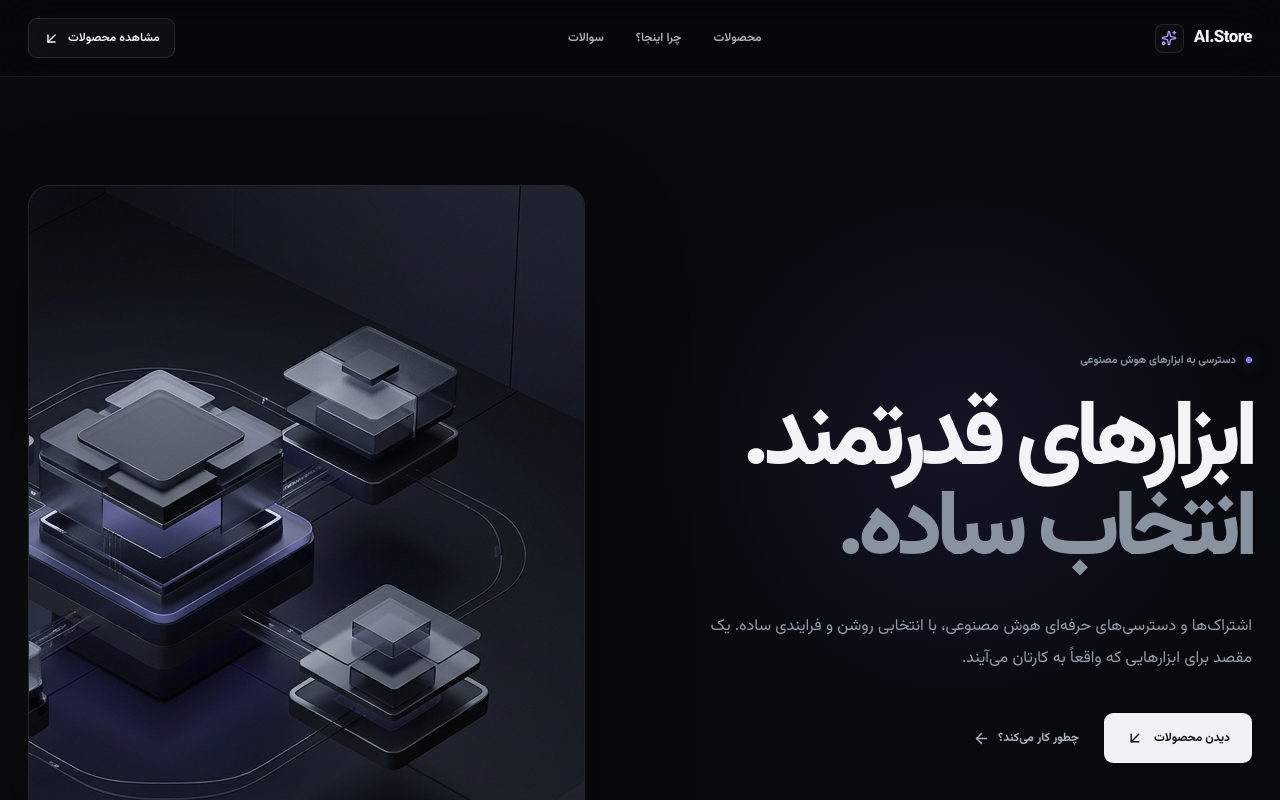
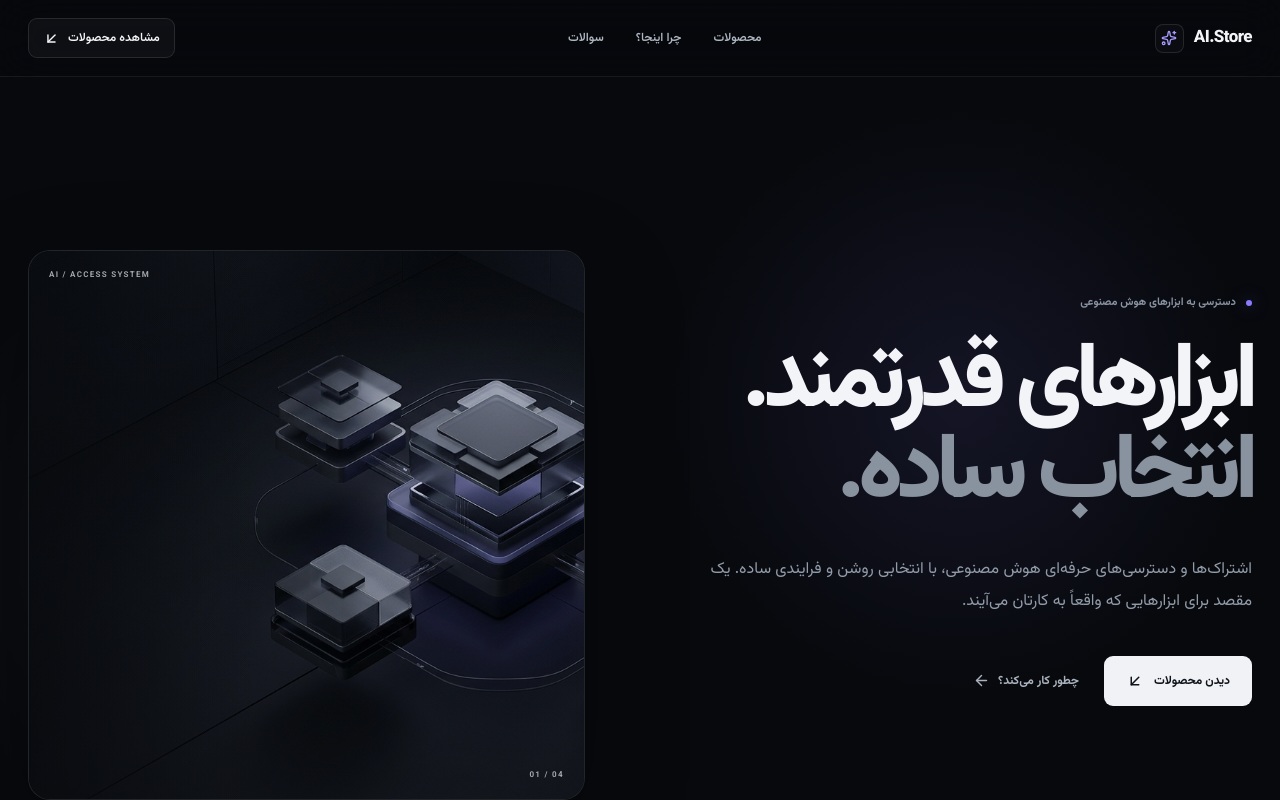
Before and after one commit to artinasd/flow-bypass, a React (Vite) app: page / in a window 1280 px wide. Shown: the top 800 px of the page. Built offline with nearby package versions, Linux system fonts and the light colour scheme.

Commit message:
Style generated hero image

```diff
--- a/src/App.css
+++ b/src/App.css
@@ -196,80 +196,49 @@ section{position:relative}
   overflow:hidden;
   border:1px solid var(--line);
   border-radius:22px;
+  background:#080b10;
+  box-shadow:0 35px 100px rgba(0,0,0,.28);
+  isolation:isolate;
+}
+.hero-image{
+  position:absolute;
+  inset:0;
+  width:100%;
+  height:100%;
+  display:block;
+  object-fit:cover;
+  object-position:center;
+  filter:saturate(.92) contrast(1.02);
+  transform:scale(1.012);
+  transition:transform .7s cubic-bezier(.2,.7,.2,1),filter .35s ease;
+}
+.hero-art:hover .hero-image{
+  transform:scale(1.035);
+  filter:saturate(1) contrast(1.04);
+}
+.hero-image-overlay{
+  position:absolute;
+  inset:0;
+  z-index:1;
+  pointer-events:none;
   background:
-    radial-gradient(circle at 50% 48%,rgba(139,124,255,.11),transparent 27%),
-    rgba(255,255,255,.018);
-  box-shadow:0 35px 100px rgba(0,0,0,.28);
+    linear-gradient(90deg,rgba(7,9,13,.48),transparent 42%),
+    linear-gradient(180deg,rgba(7,9,13,.16),transparent 28%,rgba(7,9,13,.34)),
+    radial-gradient(circle at 72% 48%,transparent 30%,rgba(7,9,13,.28) 100%);
 }
-.hero-art-grid{
-  position:absolute;inset:0;opacity:.48;
-  background-image:
-    linear-gradient(rgba(255,255,255,.045) 1px,transparent 1px),
-    linear-gradient(90deg,rgba(255,255,255,.045) 1px,transparent 1px);
-  background-size:48px 48px;
-  mask-image:linear-gradient(to bottom,black,transparent 88%);
-}
-.hero-orbit{
+.hero-image-label,
+.hero-image-index{
   position:absolute;
-  left:67%;top:46%;
-  border:1px solid rgba(255,255,255,.12);
-  border-radius:50%;
-  transform:translate(-50%,-50%) rotate(-18deg);
-}
-.orbit-one{width:78%;height:38%}
-.orbit-two{width:62%;height:62%;transform:translate(-50%,-50%) rotate(54deg)}
-.orbit-three{width:35%;height:82%;transform:translate(-50%,-50%) rotate(105deg);border-style:dashed}
-.hero-core{
-  position:absolute;
-  width:184px;height:184px;
-  left:67%;top:46%;
-  transform:translate(-50%,-50%);
-  display:flex;
-  flex-direction:column;
-  align-items:center;
-  justify-content:center;
-  color:#fff;
-  border:1px solid rgba(255,255,255,.17);
-  border-radius:50%;
-  background:rgba(13,17,24,.74);
-  box-shadow:0 0 70px rgba(139,124,255,.11),inset 0 0 40px rgba(255,255,255,.025);
-  backdrop-filter:blur(18px);
-  -webkit-backdrop-filter:blur(18px);
-  animation:coreBreath 7s ease-in-out infinite;
-}
-.hero-core strong{font-size:62px;line-height:.9;letter-spacing:-.08em}
-.hero-core-small{font-size:7px;letter-spacing:.2em;color:#8d97a5;direction:ltr}
-.hero-coordinate{
-  position:absolute;
-  color:#6e7885;
+  z-index:2;
+  color:rgba(240,244,248,.66);
   font-size:8px;
+  font-weight:700;
   letter-spacing:.16em;
   direction:ltr;
+  text-transform:uppercase;
 }
-.hero-coordinate.top{top:18px;left:20px}
-.hero-coordinate.bottom{right:20px;bottom:18px}
-.hero-node{
-  position:absolute;
-  z-index:4;
-  padding:10px 13px;
-  border:1px solid rgba(255,255,255,.13);
-  border-radius:8px;
-  background:rgba(12,16,22,.72);
-  color:#c6cdd6;
-  box-shadow:0 14px 40px rgba(0,0,0,.22);
-  backdrop-filter:blur(14px);
-  font-size:8px;
-  font-weight:700;
-  letter-spacing:.1em;
-  direction:ltr;
-}
-.hero-node-google{right:9%;top:23%}
-.hero-node-chatgpt{left:9%;top:59%}
-.hero-node-future{right:16%;bottom:16%;opacity:.48}
-@keyframes coreBreath{
-  0%,100%{box-shadow:0 0 55px rgba(139,124,255,.09),inset 0 0 40px rgba(255,255,255,.025)}
-  50%{box-shadow:0 0 85px rgba(139,124,255,.16),inset 0 0 45px rgba(255,255,255,.04)}
-}
+.hero-image-label{left:20px;top:18px}
+.hero-image-index{right:20px;bottom:18px}
 .hero-marquee{
   overflow:hidden;
   margin-top:26px;
@@ -919,12 +888,9 @@ section{position:relative}
   .hero-actions{align-items:stretch;flex-direction:column;gap:15px}
   .button{width:100%}
   .hero-art{min-height:390px;border-radius:15px}
-  .hero-core{width:130px;height:130px}
-  .hero-core strong{font-size:47px}
-  .hero-node{padding:8px 10px;font-size:7px}
-  .hero-node-google{right:6%;top:19%}
-  .hero-node-chatgpt{left:6%;top:63%}
-  .hero-node-future{right:7%;bottom:12%}
+  .hero-image{object-position:center center}
+  .hero-image-label{left:14px;top:14px}
+  .hero-image-index{right:14px;bottom:14px}
   .hero-marquee{margin-top:18px}
   .manifesto-section,.products-section,.principles-section,.future-section,.faq-section{padding-block:105px}
   .manifesto-grid,.future-grid{grid-template-columns:34px 1fr;gap:16px}
```
